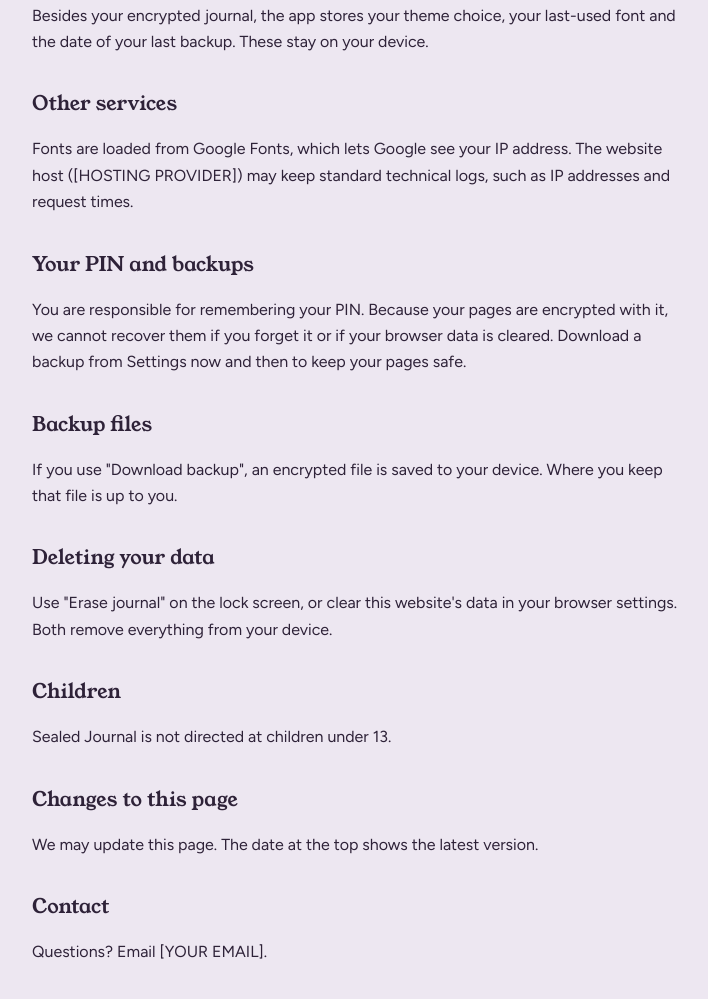
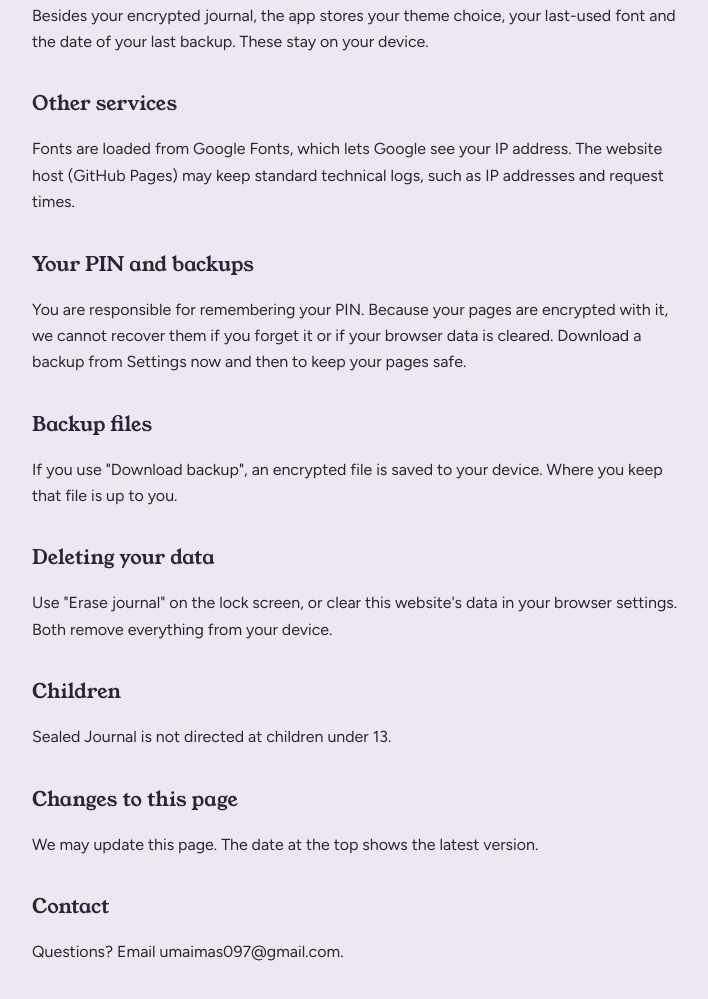
Before and after one commit to madisaeed86-cyber/sealed-journal., a plain HTML site: page privacy.html in a window 1280 px wide. Shown: the part 793-1792 px from the top of the page, without its empty margins (278-986 px from the left). Drawn offline with Linux system fonts and the light colour scheme.

Commit message:
Update privacy.html

```diff
--- a/privacy.html
+++ b/privacy.html
@@ -21,7 +21,7 @@ h2{font-family:"Young Serif",Georgia,serif;font-weight:400;font-size:1.25rem;mar
 <main>
 <p><a href="./">Back to Sealed Journal</a></p>
 <h1>Privacy and contact</h1>
-<p class="muted">Last updated: [DATE]</p>
+<p class="muted">Last updated: 24 September 2026</p>
 
 <h2>The short version</h2>
 <p>Your journal pages and checklists are encrypted and stay on your device. We never receive them. There are no accounts and nothing to buy.</p>
@@ -36,7 +36,7 @@ h2{font-family:"Young Serif",Georgia,serif;font-weight:400;font-size:1.25rem;mar
 <p>Besides your encrypted journal, the app stores your theme choice, your last-used font and the date of your last backup. These stay on your device.</p>
 
 <h2>Other services</h2>
-<p>Fonts are loaded from Google Fonts, which lets Google see your IP address. The website host ([HOSTING PROVIDER]) may keep standard technical logs, such as IP addresses and request times.</p>
+<p>Fonts are loaded from Google Fonts, which lets Google see your IP address. The website host (GitHub Pages) may keep standard technical logs, such as IP addresses and request times.</p>
 
 <h2>Your PIN and backups</h2>
 <p>You are responsible for remembering your PIN. Because your pages are encrypted with it, we cannot recover them if you forget it or if your browser data is cleared. Download a backup from Settings now and then to keep your pages safe.</p>
@@ -53,7 +53,7 @@ h2{font-family:"Young Serif",Georgia,serif;font-weight:400;font-size:1.25rem;mar
 <p>We may update this page. The date at the top shows the latest version.</p>
 
 <h2>Contact</h2>
-<p>Questions? Email [YOUR EMAIL].</p>
+<p>Questions? Email umaimas097@gmail.com.</p>
 </main>
 </body>
 </html>
```
